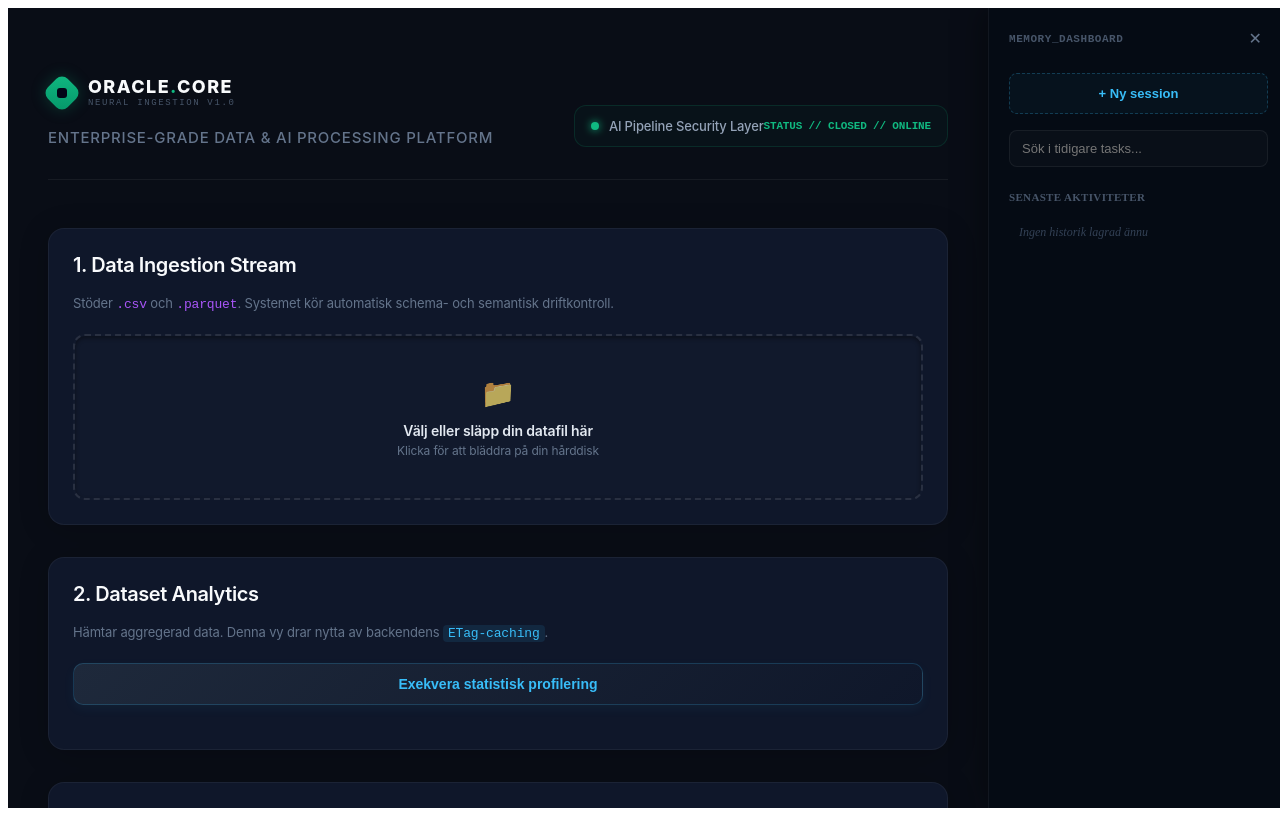
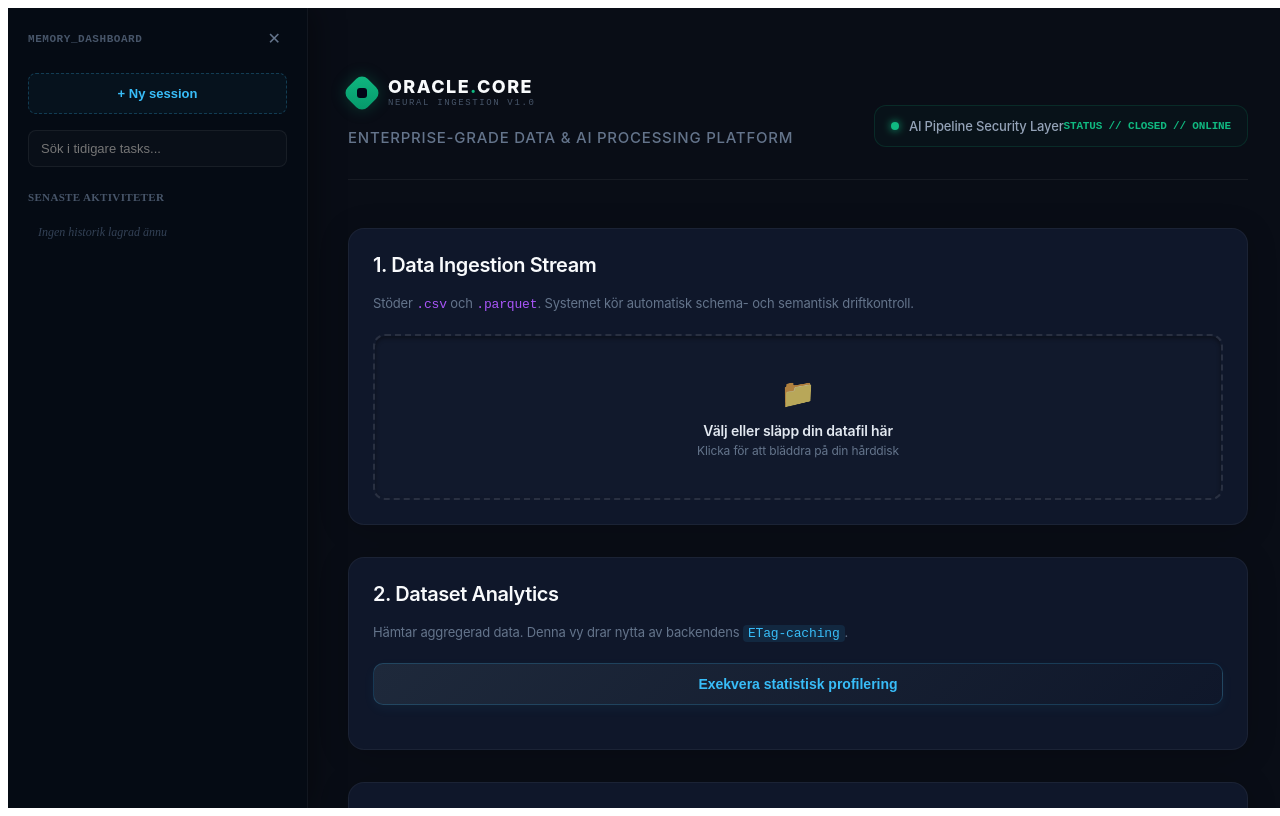
Before and after one commit to Grevendev/kk2-oraklet, a React (Vite) app in the folder frontend/: page / in a window 1280 px wide. Built offline with nearby package versions, Linux system fonts and the light colour scheme.

Commit message:
layout: reposition memory sidebar to left pane and refine scrollbars
- Moved Sidebar invocation in App.tsx to achieve a standard left-side global navigation layout.
- Added custom-scrollbar utility classes and matching global CSS variables to render minimal, low-contrast scroll elements.

```diff
--- a/frontend/src/App.tsx
+++ b/frontend/src/App.tsx
@@ -10,19 +10,16 @@ import { Sidebar } from './components/Sidebar';
 export default function App() {
   const [currentDataset, setCurrentDataset] = useState<UploadResponse | null>(null);
 
-  // Tillstånd för chattsessioner, laddas dynamiskt från localStorage om det finns
   const [sessions, setSessions] = useState<ChatSession[]>(() => {
     const saved = localStorage.getItem('oraklet_sessions');
     return saved ? JSON.parse(saved) : [];
   });
   const [currentSessionId, setCurrentSessionId] = useState<string | null>(null);
 
-  // Spara sessioner automatiskt i webbläsarens minne när de ändras
   useEffect(() => {
     localStorage.setItem('oraklet_sessions', JSON.stringify(sessions));
   }, [sessions]);
 
-  // Funktion för att registrera en ny aktivitet/körning i historiken
   const handleNewSession = (title: string) => {
     const newSession: ChatSession = {
       id: String(Date.now()),
@@ -36,8 +33,20 @@ export default function App() {
   return (
     <div style={{ display: 'flex', width: '100vw', height: '100vh', background: '#090d16', overflow: 'hidden' }}>
 
-      {/* VÄNSTER SIDA: Din huvudsakliga Dashboard */}
-      <div style={{
+      {/* VÄNSTER SIDA: Minnesdashboard (Sidebar numera placerad först) */}
+      <Sidebar
+        sessions={sessions}
+        currentSessionId={currentSessionId}
+        onSelectSession={(id) => setCurrentSessionId(id)}
+        onNewChat={() => handleNewSession('Ny odefinierad session')}
+        onClearHistory={() => {
+          setSessions([]);
+          setCurrentSessionId(null);
+        }}
+      />
+
+      {/* HÖGER SIDA: Din huvudsakliga Dashboard */}
+      <div className="custom-scrollbar" style={{
         flex: 1,
         fontFamily: '-apple-system, BlinkMacSystemFont, "Segoe UI", Roboto, Helvetica, Arial, sans-serif',
         color: '#f8fafc',
@@ -93,7 +102,6 @@ export default function App() {
               <DataUploader
                 onUploadSuccess={(data) => {
                   setCurrentDataset(data);
-                  // Skapa en rad i minnesdashboarden automatiskt vid lyckad uppladdning!
                   handleNewSession(`Dataset monterat (${data.columns.length} kolumner)`);
                 }}
                 onFileReset={() => setCurrentDataset(null)}
@@ -170,7 +178,6 @@ export default function App() {
                 padding: '24px',
                 boxShadow: '0 4px 30px rgba(0, 0, 0, 0.2)'
               }}>
-                {/* Vi kan skicka med en callback om du vill lägga till sessioner direkt inifrån chatten */}
                 <AIChat />
               </section>
             </div>
@@ -193,18 +200,6 @@ export default function App() {
         </div>
       </div>
 
-      {/* HÖGER SIDA: Minnesdashboard (Sidebar) */}
-      <Sidebar
-        sessions={sessions}
-        currentSessionId={currentSessionId}
-        onSelectSession={(id) => setCurrentSessionId(id)}
-        onNewChat={() => handleNewSession('Ny odefinierad session')}
-        onClearHistory={() => {
-          setSessions([]);
-          setCurrentSessionId(null);
-        }}
-      />
-
     </div>
   );
 }
--- a/frontend/src/components/Sidebar.tsx
+++ b/frontend/src/components/Sidebar.tsx
@@ -23,14 +23,13 @@ export const Sidebar: React.FC<SidebarProps> = ({
     session.title.toLowerCase().includes(searchTerm.toLowerCase())
   );
 
-  // Om panelen är minimerad, visa den eleganta toggle-knappen ute i kanten
   if (!isOpen) {
     return (
       <button
         onClick={() => setIsOpen(true)}
         style={{
           position: 'fixed',
-          right: '20px',
+          left: '20px', // Justerad till vänster
           top: '20px',
           zIndex: 50,
           background: '#0f172a',
@@ -57,11 +56,11 @@ export const Sidebar: React.FC<SidebarProps> = ({
       width: '300px',
       height: '100vh',
       background: '#050b14',
-      borderLeft: '1px solid rgba(255, 255, 255, 0.05)',
+      borderRight: '1px solid rgba(255, 255, 255, 0.05)', // Ändrat till borderRight
       display: 'flex',
       flexDirection: 'column',
       padding: '20px',
-      boxShadow: '-4px 0 30px rgba(0,0,0,0.4)',
+      boxShadow: '4px 0 30px rgba(0,0,0,0.4)', // Kastar skugga åt höger istället
       boxSizing: 'border-box'
     }}>
       {/* Top Kontroller */}
@@ -118,8 +117,17 @@ export const Sidebar: React.FC<SidebarProps> = ({
         }}
       />
 
-      {/* Lista över sparade händelser */}
-      <div style={{ flex: 1, overflowY: 'auto', display: 'flex', flexDirection: 'column', gap: '6px' }}>
+      {/* Lista över sparade händelser med osynlig/tunn scroll */}
+      <div
+        className="custom-scrollbar"
+        style={{
+          flex: 1,
+          overflowY: 'auto',
+          display: 'flex',
+          flexDirection: 'column',
+          gap: '6px',
+        }}
+      >
         <div style={{ fontSize: '11px', color: '#475569', fontWeight: 700, marginBottom: '6px', letterSpacing: '0.03em' }}>
           SENASTE AKTIVITETER
         </div>
```
